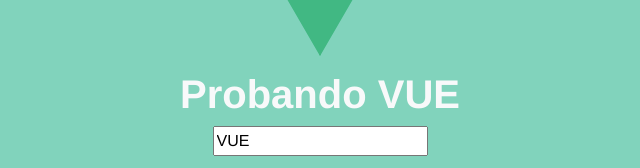
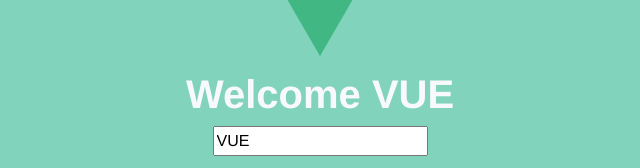
Before and after one commit to RDPA-GitHub/Practicando_Vue, a Vue app: page / in a window 1280 px wide. Shown: the part 190-358 px from the top of the page, without its empty margins (320-960 px from the left). Built offline with nearby package versions, Linux system fonts and the light colour scheme.

Commit message:
APRENDIBLE, Titulo: Condicionales y Loops, P2: Directiva v-show , Fecha: 19/01/2024

```diff
--- a/src/components/HelloWorld.vue
+++ b/src/components/HelloWorld.vue
@@ -1,6 +1,8 @@
 <template>
   <div class="hello">
-    <h1 class="text-light fw-bold " v-text="'Probando ' + texto"></h1>
+    <h1 class="text-light fw-bold " v-show="texto.length > 2">Welcome
+      <span v-text="texto"></span>
+    </h1>
 
     <input type="text" v-model="texto">
 
```
